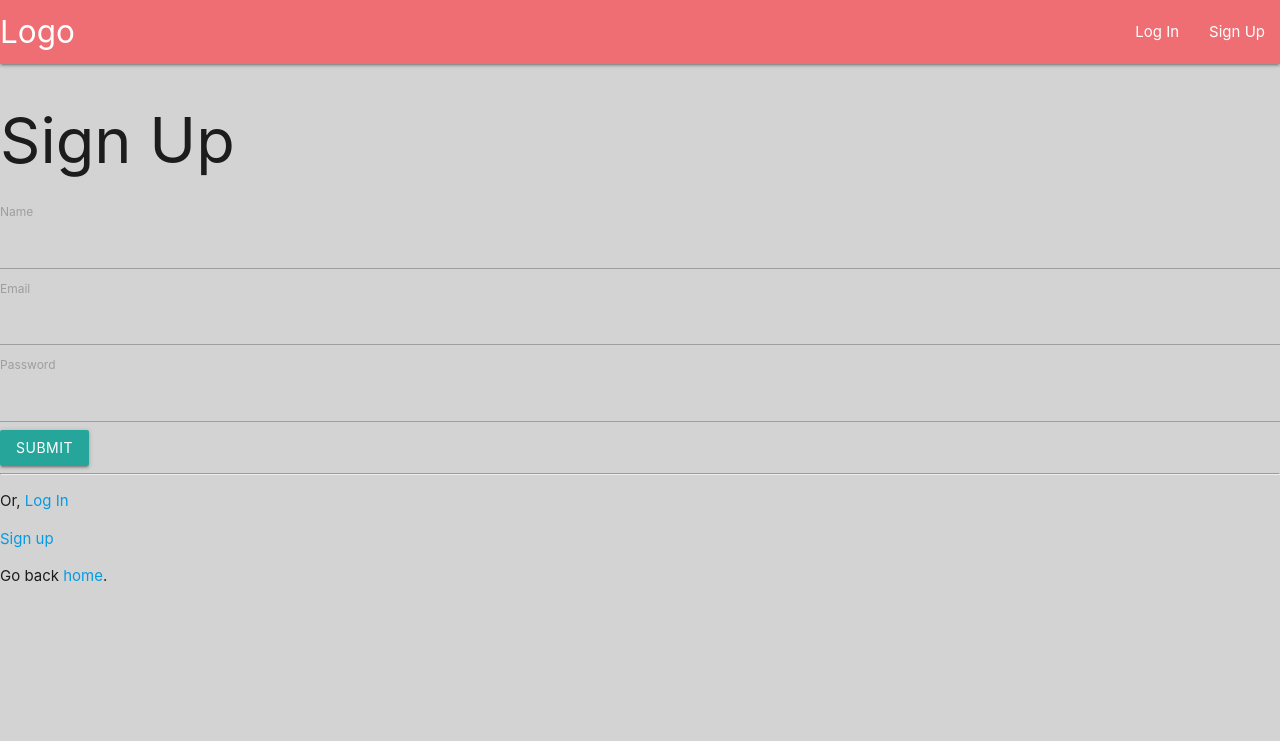
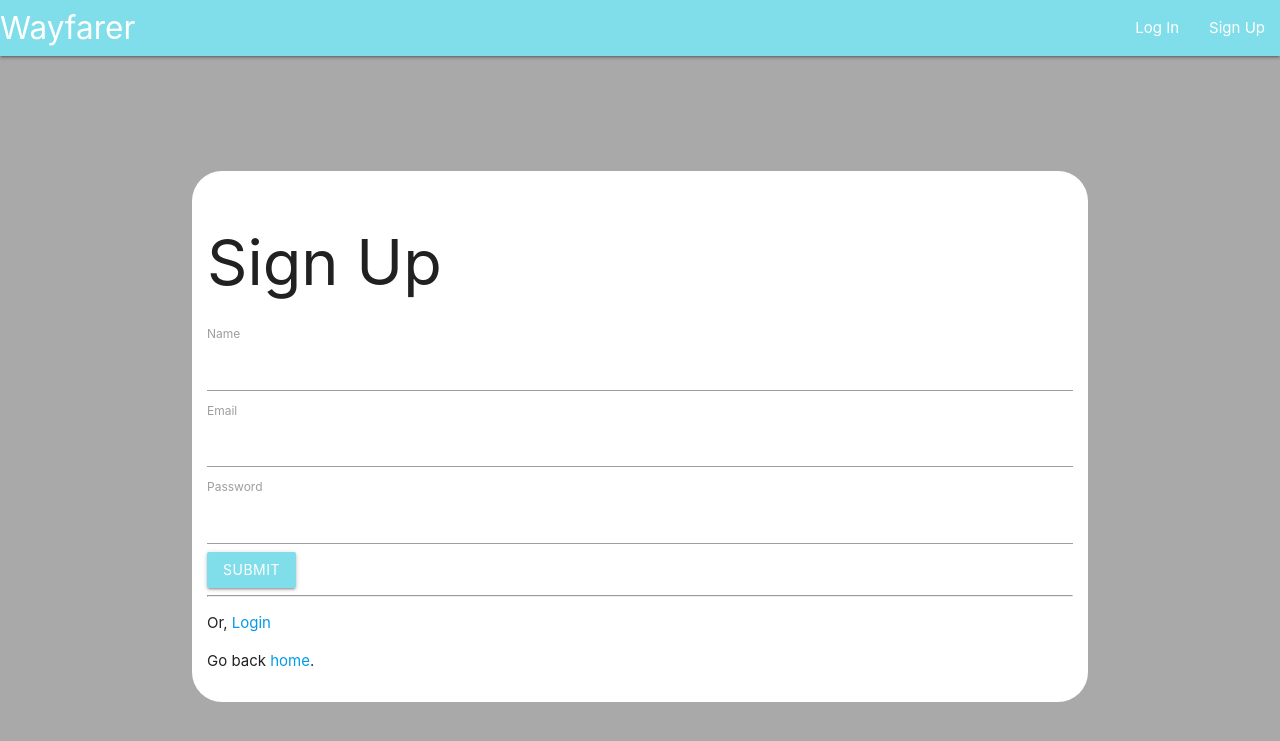
Before and after one commit to Tiffeney/Wayfarer, a Node server app: page /users/signup in a window 1280 px wide. Shown: the top 741 px of the page. Run offline with Node 20, Linux system fonts and the light colour scheme; some libraries are stand-ins or nearby versions.

Commit message:
login & signup styling is completed

```diff
--- a/public/stylesheets/main.css
+++ b/public/stylesheets/main.css
@@ -1,3 +1,37 @@
+/* h1 {
+    font-family: 'Amatic SC', cursive;
+} */
 body {
-    background: lightgray;
+    background: darkgray;
 }
+
+nav {
+    color: #fff;
+    background-color: #80deea;
+    width: 100%;
+    height: 56px;
+    line-height: 56px;
+}
+
+.btn, .btn-large, .btn-small {
+    background-color: #80deea;
+}
+
+.col-sm-6 {
+    background-color: white;
+    margin-top: 115px;
+    border-radius: 25px;
+    background: #73AD21;
+    border-radius: 25px;
+    background-image: url(paper.gif);
+    background-position: left top;
+    padding: 20px;
+
+}
+
+.col-sm-5 {
+    background-color: white;
+    margin-top: 115px;
+    border-radius: 30px;
+    padding: 15px;
+}
--- a/views/layout.ejs
+++ b/views/layout.ejs
@@ -4,6 +4,7 @@
     <title>Wayfarer - Project 3</title>
      <!-- Compiled and minified CSS -->
      <link rel="stylesheet" href="https://cdnjs.cloudflare.com/ajax/libs/materialize/1.0.0/css/materialize.min.css">
+     <link href="https://fonts.googleapis.com/css?family=Amatic+SC" rel="stylesheet">
     <link rel="stylesheet" href="/stylesheets/main.css">
      <!-- Compiled and minified JavaScript -->
      <script src="https://cdnjs.cloudflare.com/ajax/libs/materialize/1.0.0/js/materialize.min.js"></script>
--- a/views/partials/navbar.ejs
+++ b/views/partials/navbar.ejs
@@ -1,6 +1,6 @@
 <nav>
-        <div class="nav-wrapper">
-          <a href="#" class="brand-logo">Logo</a>
+    <div class="nav-wrapper">
+        <a href="/cities" class="brand-logo">Wayfarer</a>
           <ul id="nav-mobile" class="right hide-on-med-and-down">
                 <% if (loggedIn){ %>
                     <li><span>Logged in as:</span></li>
@@ -10,9 +10,7 @@
                 <% } else { %>
                     <li><a href="/users/login">Log In</a></li>
                     <li><a href="/users/signup">Sign Up</a></li>
-
                 <% } %>
-
-          </ul>
-        </div>
-      </nav>
+            </ul>
+    </div>
+</nav>
--- a/views/signup.ejs
+++ b/views/signup.ejs
@@ -1,6 +1,7 @@
-<div class="col-sm-6 offset-md-3">
-	<h1>Sign Up</h1>
-	<form method="post" action="/users/signup">
+<div class="container">
+    <div class="col-sm-5 offset-md-3">
+	    <h1>Sign Up</h1>
+	  <form method="post" action="/users/signup">
     <div class="form-group">
       <label for="name">Name</label>
       <input type="text" class="form-control" id="name" name="name">
@@ -13,10 +14,10 @@
       <label for="password">Password</label>
       <input type="password" class="form-control" id="password" name="password">
     </div>
-    <button type="submit" class="btn btn-primary">Submit</button>
-  </form>
+      <button type="submit" class="btn btn-primary">Submit</button>
+    </form>
 	<hr>
-    <p>Or, <a href="/users/login">Log In</a></p>
-            <a href="/users/signup">Sign up</a>
-	<p>Go back <a href="/">home</a>.</p>
+  <p>Or, <a href="/users/login">Login</a></p>
+  <p>Go back <a href="/">home</a>.</p>
 </div>
+</div>
```
Also changed, not shown: views/index.ejs (+5 -5 lines), views/login.ejs (+20 -0 lines).
